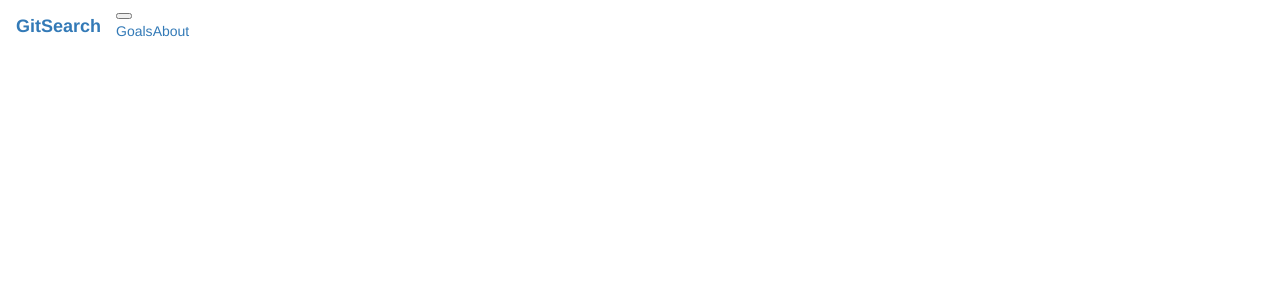
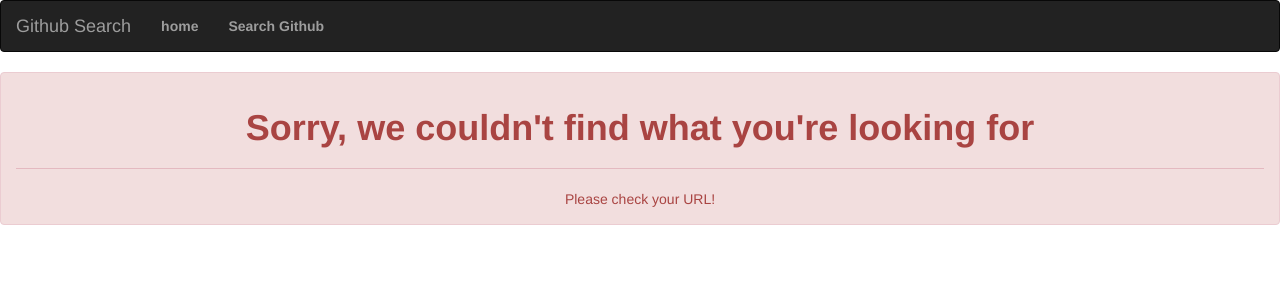
Before and after one commit to Joelmukono/Githubsearch, an Angular app: page / in a window 1280 px wide. Shown: the top 300 px of the page. Built offline with nearby package versions, Linux system fonts and the light colour scheme; a web font is replaced by a local one.

Commit message:
add navigation to nav bar

```diff
--- a/src/app/app-routing.module.ts
+++ b/src/app/app-routing.module.ts
@@ -2,10 +2,14 @@ import { NgModule } from '@angular/core';
 import { Routes, RouterModule } from '@angular/router';
 import {SearchComponent} from './search/search.component';
 import {LandingComponent}from './landing/landing.component';
+import {NotFoundComponent} from './not-found/not-found.component';
 
 const routes: Routes = [
   {path:'search',component:SearchComponent },
   {path:'home',component:LandingComponent},
+  { path:'**', component:NotFoundComponent},
+
+  { path: '', redirectTo:"/goals", pathMatch:"full"},
 ];
 
 @NgModule({
--- a/src/app/navbar/navbar.component.html
+++ b/src/app/navbar/navbar.component.html
@@ -1,12 +1,13 @@
-<nav class="navbar navbar-expand-lg navbar-dark bg-dark">
-        <a class="navbar-brand" routerLink="/home"><b>GitSearch</b></a>
-        <button class="navbar-toggler" type="button" data-toggle="collapse" data-target="#navbarNavAltMarkup" aria-controls="navbarNavAltMarkup" aria-expanded="false" aria-label="Toggle navigation">
-          <span class="navbar-toggler-icon"></span>
-        </button>
-        <div class="collapse navbar-collapse" id="navbarNavAltMarkup">
-          <div class="navbar-nav">
-            <a class="nav-item nav-link active" routerLink="home" routerLinkActive='active'>Goals<span class="sr-only">(current)</span></a>
-            <a class="nav-item nav-link" routerLink="/search" routerLinkActive='active'>About</a>
+<nav class="navbar navbar-inverse">
+        <div class="container-fluid">
+          <div class="navbar-header">
+            <a class="navbar-brand" routerLink='/home' href="#">Github Search</a>
           </div>
+          <ul class="nav navbar-nav">
+
+            <li><a routerLink="home" routerLinkActive='active'><b>home</b></a></li>
+            <li><a routerLink="search" routerLinkActive='active'><b>Search Github</b></a></li>
+
+          </ul>
         </div>
       </nav>
--- a/src/app/not-found/not-found.component.html
+++ b/src/app/not-found/not-found.component.html
@@ -1 +1,5 @@
-<p>not-found works!</p>
+<div class="alert alert-danger" role="alert">
+        <h1 class="text-center"><b>Sorry, we couldn't find what you're looking for</b></h1>
+        <hr>
+        <p class="text-center">Please check your URL!</p>
+      </div>
--- a/src/app/search/search.component.html
+++ b/src/app/search/search.component.html
@@ -1,5 +1,10 @@
 
     <div class="container">
+
+    </div>
+
+    <div class="container">
+            <img class="images" src="assets/github.png">
 
     </div>
 
@@ -14,7 +19,13 @@
     </div>
 
 
+
+
+
     <div class="results container-fluid">
+
+
+
 
         <div class="row">
             <div class="col-sm-4">
@@ -44,6 +55,7 @@
 
 
           </div>
+          </div>
 
 
 
```
